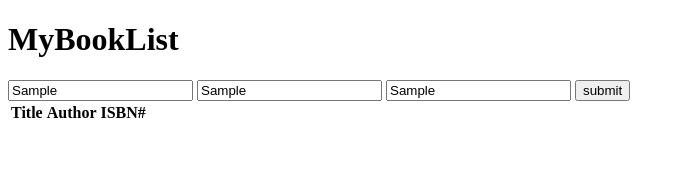
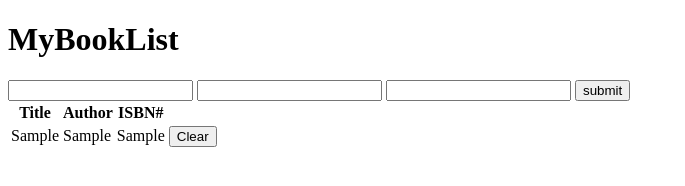
Before and after one commit to acciojob/book-list-prem144047, a website: page main.html in a window 1280 px wide. Both pictures are taken after typing "Sample", "Sample", "Sample" into the empty fields and a click on the button "submit". Shown: the whole page, without its empty margins (0-685 px from the left). Drawn offline with Linux system fonts and the light colour scheme.

Commit message:
created a submission

```diff
--- a/main.html
+++ b/main.html
@@ -10,19 +10,25 @@
 	<!-- the entire body must be written by student -->
 	<h1>MyBookList</h1>
 	<div class="form-group">
-		<input id="title">
-		<input id="author">
-		<input id="isbn">
+		<input type="text" id="title">
+		<input id="author" type="text">
+		<input id="isbn" type="text">
 		<button id="submit">submit</button>
 	</div>
-	<table class="table table-striped">
-		<tr>
+	<div>
+		<table class="table table-striped">
+		<thead>
+			<tr>
 			<th>Title</th>
 			<th>Author</th>
 			<th>ISBN#</th>
 		</tr>
-
+		</thead>
+			<tbody id="book-list">
+				 <!-- Book entries will go here -->
+			</tbody>
 	</table>
+	</div>
     <script type="text/javascript" src="./script.js">
 </script>
 
--- a/script.js
+++ b/script.js
@@ -1 +1,28 @@
 //your JS code here. If required.
+document.getElementById('submit').addEventListener('click', function() {
+    // Get the values from the input fields
+    const title = document.getElementById('title').value;
+    const author = document.getElementById('author').value;
+    const isbn = document.getElementById('isbn').value;
+
+    // Create a new row in the table
+    const table = document.getElementById('book-list');
+    const row = document.createElement('tr');
+    row.innerHTML = `
+        <td>${title}</td>
+        <td>${author}</td>
+        <td>${isbn}</td>
+        <td><button class="delete btn btn-danger">Clear</button></td>
+    `;
+    table.appendChild(row);
+
+    // Clear the input fields
+    document.getElementById('title').value = '';
+    document.getElementById('author').value = '';
+    document.getElementById('isbn').value = '';
+
+    // Add event listener for the delete button
+    row.querySelector('.delete').addEventListener('click', function() {
+        table.removeChild(row);
+    });
+});
```
